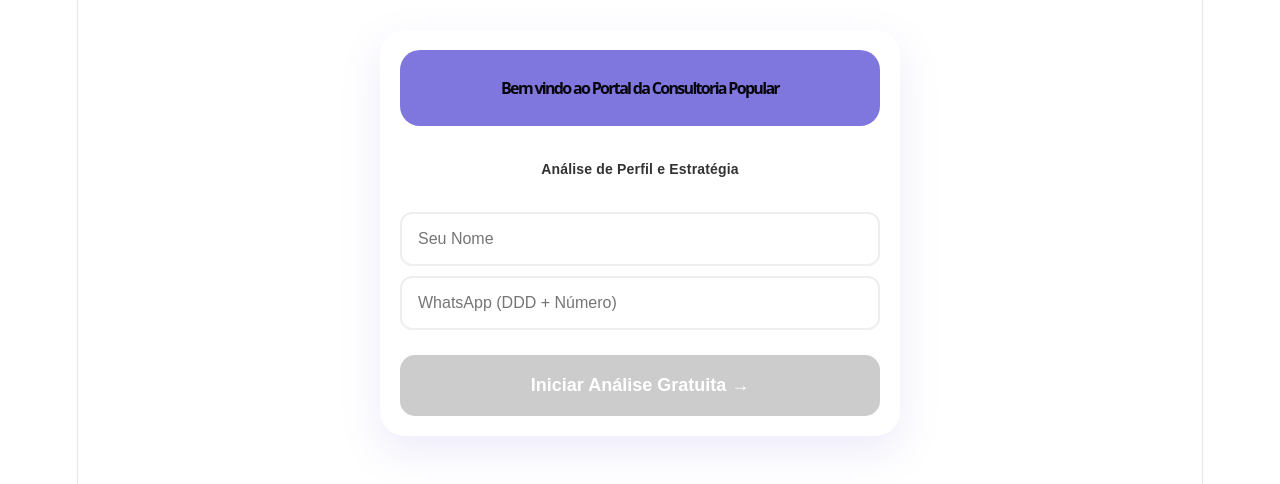
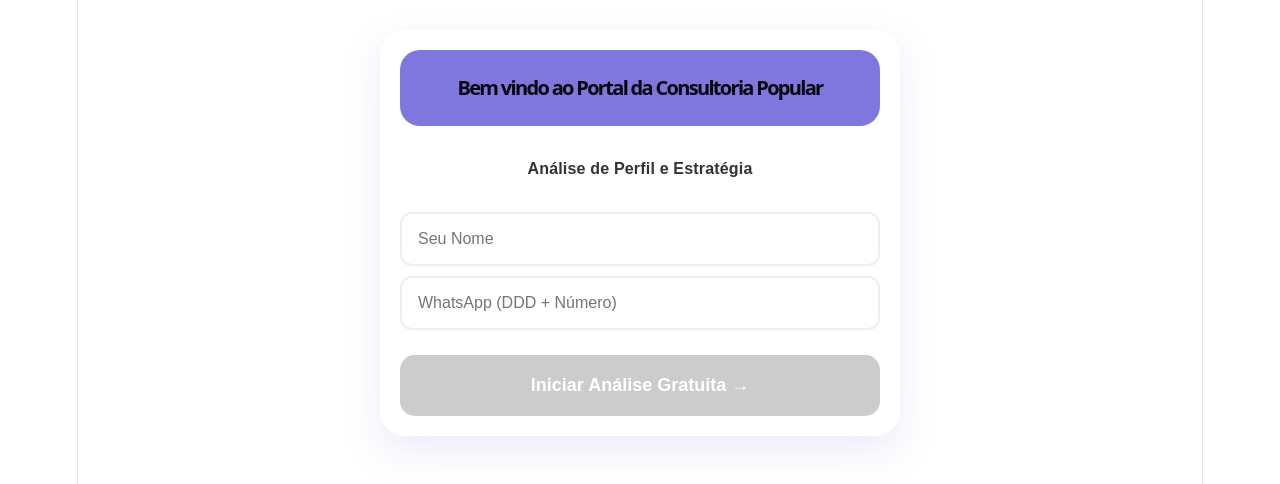
Before and after one commit to candidomca-code/consultoria-app, a React (Vite) app: page / in a window 1280 px wide. Shown: the top 484 px of the page. Built offline with nearby package versions, Linux system fonts and the light colour scheme.

Commit message:
Ajustes no formulario e textos

```diff
--- a/src/App.jsx
+++ b/src/App.jsx
@@ -158,14 +158,14 @@ export default function App() {
       <div style={{background:P, color:"#fff", padding:"25px 15px", borderRadius:20, marginBottom:30}}>
 
         {/* << AJUSTE O TÍTULO ABAIXO >> */}
-        <h1 style={{fontSize:16, margin:0, fontWeight:"bold"}}>
+        <h1 style={{fontSize:20, margin:0, fontWeight:"bold"}}>
             Bem vindo ao Portal da Consultoria Popular
         </h1>
 
       </div>
 
       {/* << AJUSTE O SUBTÍTULO ABAIXO >> */}
-      <p style={{color:"#333", fontSize:14, fontWeight:"bold", marginBottom:30}}>
+      <p style={{color:"#333", fontSize:16, fontWeight:"bold", marginBottom:30}}>
           Análise de Perfil e Estratégia
       </p>
 
```
